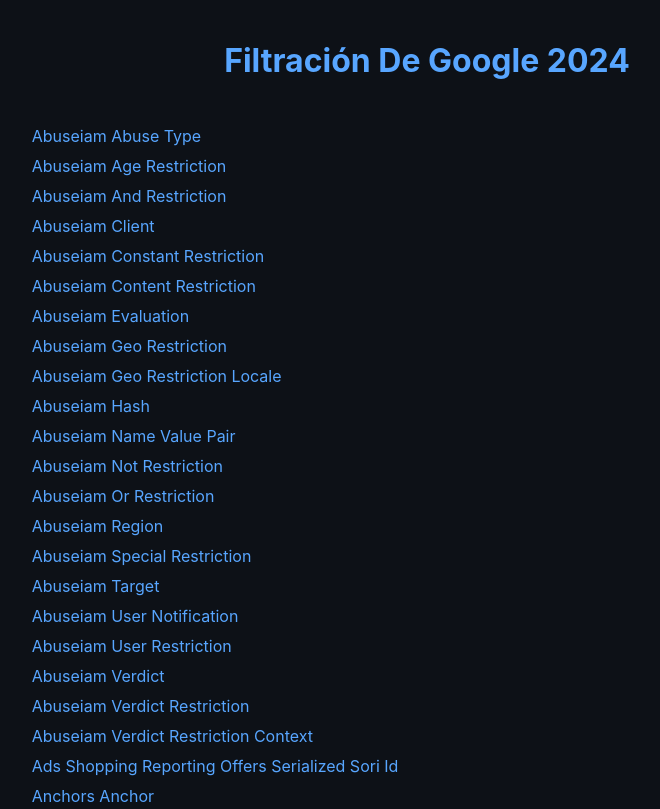
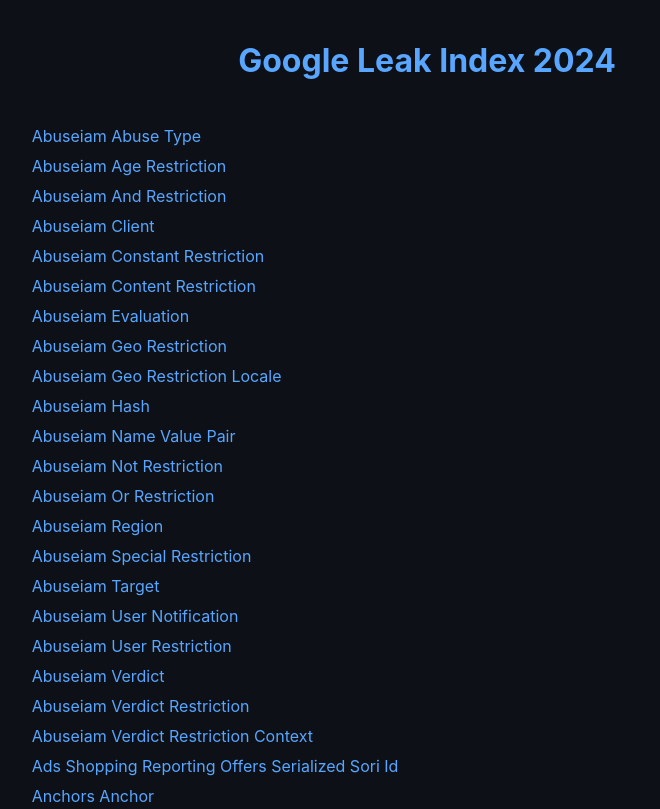
Before and after one commit to elseodelasgalletas/elseodelasgalletas.github.io, a plain HTML site: page index.html in a window 1280 px wide. Shown: the top 809 px of the page, without its empty margins (213-873 px from the left). Drawn offline with Linux system fonts and the light colour scheme.

Commit message:
Update index.html

```diff
--- a/index.html
+++ b/index.html
@@ -40,7 +40,7 @@
     </style>
 </head>
 <body>
-    <h1>Filtración De Google 2024</h1>
+    <h1>Google Leak Index 2024</h1>
     <ul>
         <li><a href="https://hexdocs.pm/google_api_content_warehouse/0.4.0/GoogleApi.ContentWarehouse.V1.Model.AbuseiamAbuseType.html">Abuseiam Abuse Type</a></li>
         <li><a href="https://hexdocs.pm/google_api_content_warehouse/0.4.0/GoogleApi.ContentWarehouse.V1.Model.AbuseiamAgeRestriction.html">Abuseiam Age Restriction</a></li>
```
